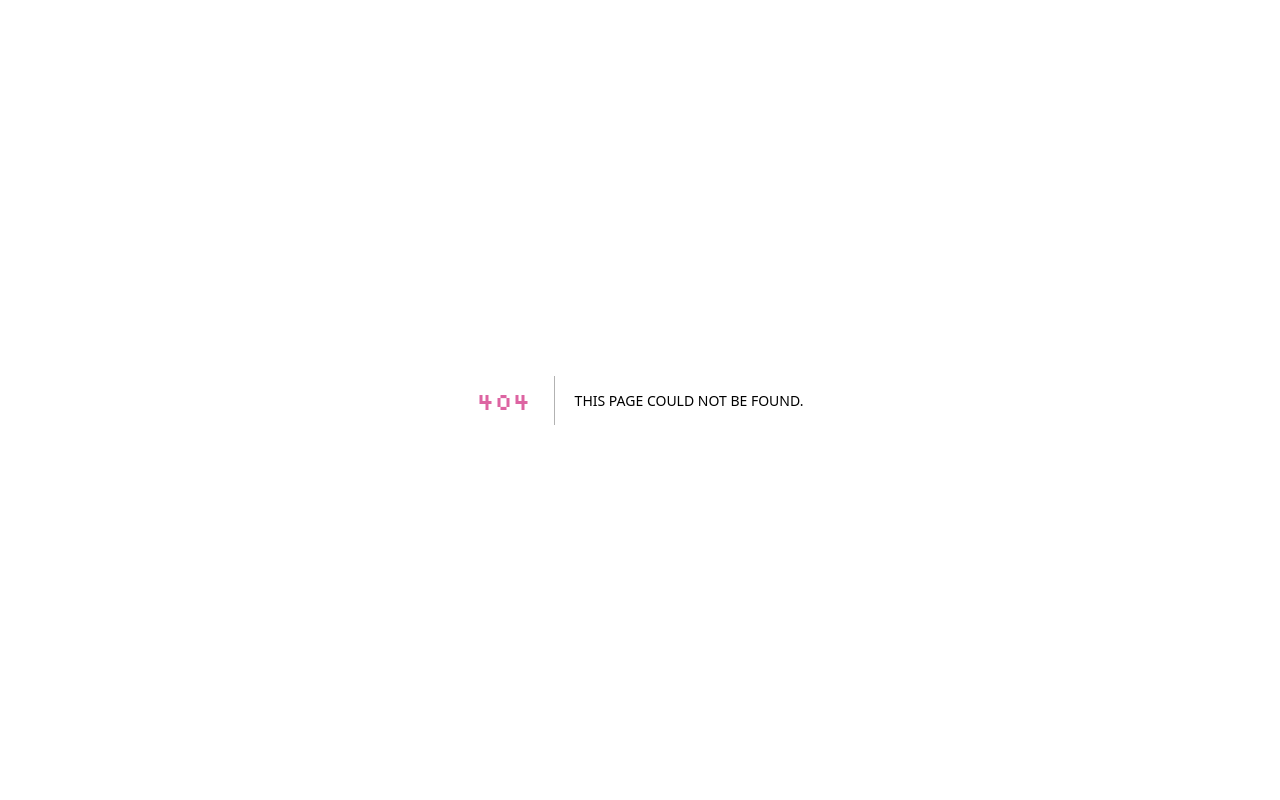
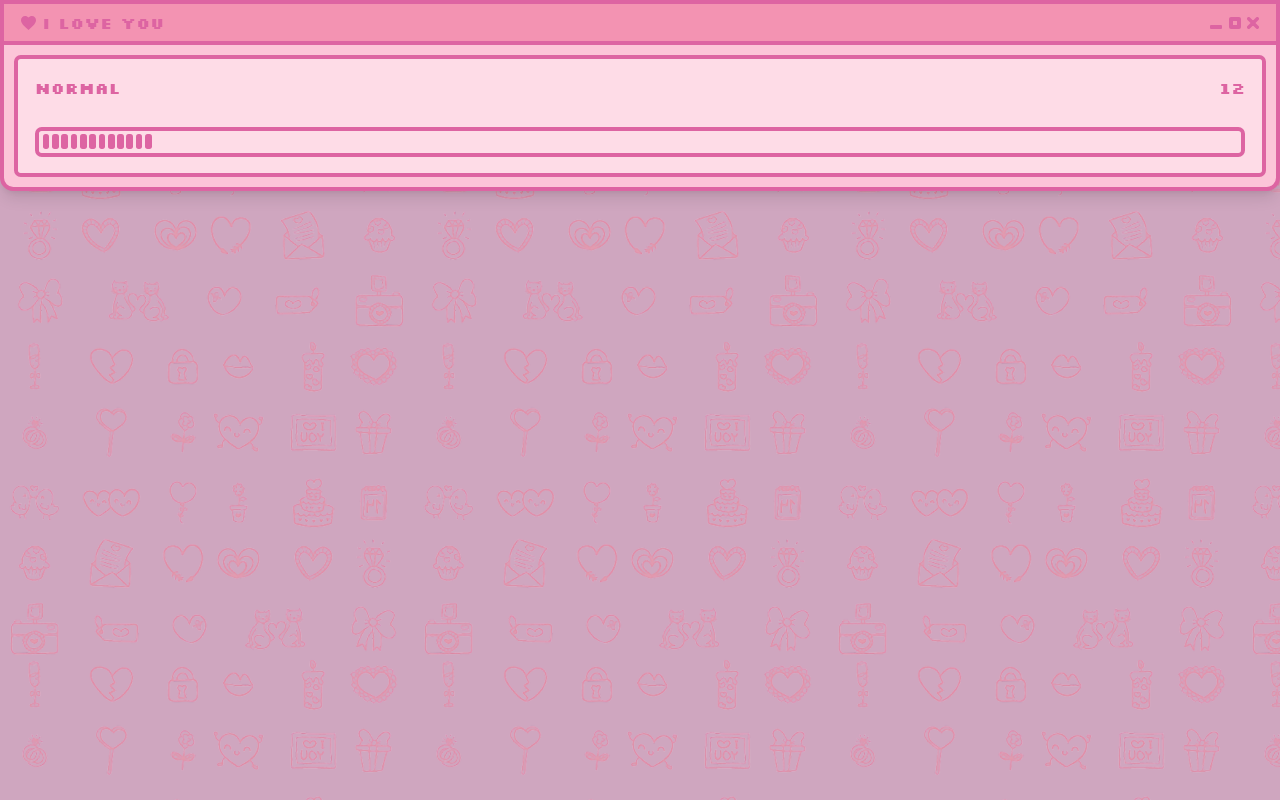
Before and after one commit to duttyfgh/kitty-tamagotchi, a Next.js app: page /home in a window 1280 px wide. Before the commit this address had no page. Built offline with nearby package versions, Linux system fonts and the light colour scheme.

Commit message:
add: header to home page ui

```diff
--- a/app/globals.css
+++ b/app/globals.css
@@ -12,6 +12,8 @@ html {
 
     padding: 0;
     margin: 0;
+
+    background-color: #CFA6BF;
 }
 
 h1 {
@@ -63,6 +65,10 @@ span {
 }
 
 /* dark */
+.dark-bg {
+    background-image: url('/dark-bg.png');
+}
+
 .dark-text {
     color: #616161
 }
--- /dev/null
+++ b/app/home/page.tsx
@@ -0,0 +1,30 @@
+import Header from "@/components/header"
+import Monitor from "@/components/monitor"
+import MoodAndScore from "@/components/score-bar/mood-and-score"
+import ProgressBar from "@/components/score-bar/progress-bar"
+import { theme } from "@/theme"
+
+const HomePage = () => {
+    return (
+        <div className={`${theme === 'light' ? 'light-bg' : 'dark-bg'} h-screen`}>
+            <Header text="i love you" isBorderBottom={false} theme={theme} />
+            <div className={`${(theme === 'light')
+                ? 'light-border light-container-bg '
+                : 'dark-border dark-container-bg'
+                }
+            p-6 rounded-b-[2rem] shadow-lg
+            `}>
+
+                <Monitor theme={theme}>
+                    <div className="flex flex-col gap-16">
+                        <MoodAndScore mood="normal" score={12} theme={theme} />
+                        <ProgressBar theme={theme} score={12}/>
+                    </div>
+                </Monitor>
+
+            </div>
+        </div>
+    )
+}
+
+export default HomePage
--- a/app/page.tsx
+++ b/app/page.tsx
@@ -1,15 +1,24 @@
+'use client'
+
+import { useRouter } from "next/navigation"
+import Image from "next/image"
+
 import Button from "@/components/button"
 import Card from "@/components/card"
 import Header from "@/components/header"
 import Monitor from "@/components/monitor"
-import Image from "next/image"
+import { theme } from "@/theme"
 
 const App = () => {
-  const theme = "light"
+  const router = useRouter()
+
+  const onGetStarted = () => {
+    router.push('/home')
+  }
 
   return (
-    <div className="light-bg h-screen bg-red-400">
-      <Header text="i love you" isBorderBottom={false} />
+    <div className={`${(theme === 'light') ? 'light-bg' : 'dark-bg'} h-screen`}>
+      <Header text="i love you" isBorderBottom={false} theme={theme} />
       <div className={`${(theme === 'light')
         ? 'light-border light-container-bg '
         : 'dark-border dark-container-bg'
@@ -17,25 +26,28 @@ const App = () => {
             p-6 flex justify-center items-center rounded-b-[2rem] shadow-lg
             `}>
 
-        <Monitor>
-          <h1 className="text-[3.4rem] -my-4">
+        <Monitor theme={theme}>
+          <h1 className={`${(theme === 'light')
+            ? 'light-text'
+            : 'dark-text'
+            }
+            text-[3.4rem] -my-4
+            `}>
             Happy Valentine&#39;s Day Dianaaa
           </h1>
         </Monitor>
 
       </div>
 
-      <div className="px-[1.7rem] pt-[6rem]">
+      <div className="px-[1.7rem] py-[3rem]">
 
-        <Card>
+        <Card theme={theme}>
           <div className="flex gap-6 flex-col items-center">
-            <Monitor>
-              <Image src='/landing-kitty.png' width={400} height={347} alt='...' className="scale-110"/>
+            <Monitor theme={theme}>
+              <Image src='/landing-kitty.png' width={400} height={347} alt='...' className="scale-110" />
             </Monitor>
 
-            <Button mode="secondary" theme="light">
-              <span>get started</span>
-            </Button>
+            <Button mode="secondary" theme={theme} onClick={onGetStarted}>get started</Button>
 
           </div>
         </Card>
--- a/components/button.tsx
+++ b/components/button.tsx
@@ -2,11 +2,14 @@ interface ButtonProps {
     children: React.ReactNode
     theme: 'dark' | 'light'
     mode: 'primary' | 'secondary'
+    onClick: () => void
 }
 
-const Button = ({ mode, theme, children }: ButtonProps) => {
+const Button = ({ mode, theme, children, onClick }: ButtonProps) => {
     return (
-        <button className={`
+        <button
+            onClick={onClick}
+            className={`
             ${theme === 'light' && mode === 'primary'
                 && 'light-border light-header-bg'
                 }
@@ -21,7 +24,12 @@ const Button = ({ mode, theme, children }: ButtonProps) => {
                 }
             py-3 flex justify-center items-center w-full rounded-[1rem] shadow-lg
         `}>
+            <span className={`${(theme === 'light')
+                ? 'light-text'
+                : 'dark-text'
+                }`}>
                 {children}
+            </span>
         </button>
     )
 }
--- a/components/card.tsx
+++ b/components/card.tsx
@@ -3,10 +3,10 @@ import Header from "./header"
 interface CardProps {
     headerText?: string
     children: React.ReactNode
-    theme?: "light" | "dark"
+    theme: "light" | "dark"
 }
 
-const Card = ({ children, headerText, theme = 'light' }: CardProps) => {
+const Card = ({ children, headerText, theme }: CardProps) => {
     return (
         <div className={`${(theme === 'light')
             ? 'light-border light-container-bg' // light
@@ -14,7 +14,7 @@ const Card = ({ children, headerText, theme = 'light' }: CardProps) => {
             }
             rounded-[2rem] shadow-lg overflow-hidden
         `}>
-            <Header text={headerText} isBorderBottom={true} />
+            <Header text={headerText} isBorderBottom={true} theme={theme} />
             <div className="p-[1.5rem]">
                 {children}
             </div>
--- a/components/header.tsx
+++ b/components/header.tsx
@@ -1,12 +1,13 @@
 import Image from "next/image"
+import Link from "next/link"
 
 interface HeaderProps {
     text?: string
-    theme?: 'light' | 'dark'
+    theme: 'light' | 'dark'
     isBorderBottom?: boolean
 }
 
-const Header = ({ text, theme = 'light', isBorderBottom }: HeaderProps) => {
+const Header = ({ text, theme, isBorderBottom }: HeaderProps) => {
     return (
         <header className={`${(theme === 'light')
             ? (isBorderBottom ? 'light-border-bottom light-header-bg' : 'light-header-border light-header-bg') // light
@@ -20,15 +21,20 @@ const Header = ({ text, theme = 'light', isBorderBottom }: HeaderProps) => {
             <div className="flex gap-4">
                 <Image src="/heart.svg" width={15} height={16} alt="♥" className={`${(theme === 'dark') && 'dark-filter'}`} />
                 {text && (
-                    <h1>{text}</h1>
+                    <h1 className={`${(theme === 'light')
+                        ? 'light-text'
+                        : 'dark-text'
+                    }`}>
+                        {text}
+                        </h1>
                 )}
             </div>
 
-            <div className="flex items-end gap-4">
+            <Link href='/' className="flex items-end gap-4">
                 <Image src="/dash.svg" width={12} height={4} alt="_" className={`${(theme === 'dark') && 'dark-filter'}`} />
                 <Image src="/rectangle.svg" width={12} height={12} alt="▯" className={`${(theme === 'dark') && 'dark-filter'}`} />
                 <Image src="/x-mark.svg" width={12} height={12} alt="X" className={`${(theme === 'dark') && 'dark-filter'}`} />
-            </div>
+            </Link>
 
         </header>
     )
--- a/components/monitor.tsx
+++ b/components/monitor.tsx
@@ -1,16 +1,16 @@
 interface MonitorProps {
     children: React.ReactNode
-    theme?: "light" | "dark"
+    theme: "light" | "dark"
 }
 
-const Monitor = ({ children, theme = 'light' }: MonitorProps) => {
+const Monitor = ({ children, theme}: MonitorProps) => {
     return (
 
         <div className={`${(theme === 'light')
             ? 'light-border light-monitor-bg' // light
             : 'dark-border dark-monitor-bg' // dark
             }
-            p-[2.5rem] flex justify-center items-center rounded-[1rem] w-full
+            p-[2.5rem] rounded-[1rem] w-full
             `}>
             {children}
         </div>
--- /dev/null
+++ b/components/score-bar/mood-and-score.tsx
@@ -0,0 +1,27 @@
+interface MoodAndScoreProps {
+    mood: string,
+    score: number
+    theme: 'light' | 'dark'
+}
+
+const MoodAndScore = ({ mood, score, theme }: MoodAndScoreProps) => {
+    return (
+        <div className="flex justify-between">
+            <h1 className={`${(theme === 'light')
+                ? 'light-text'
+                : 'dark-text'
+                }`}>
+                {mood}
+            </h1>
+
+            <h1 className={`${(theme === 'light')
+                ? 'light-text'
+                : 'dark-text'
+                }`}>
+                {score}
+            </h1>
+        </div>
+    )
+}
+
+export default MoodAndScore
--- /dev/null
+++ b/components/score-bar/progress-bar-item.tsx
@@ -0,0 +1,7 @@
+const ProgressBarItem = () => {
+    return (
+        <div className="w-4 h-[2.3rem] bg-[#DD64A2] rounded-[0.4rem]"></div>
+    )
+}
+
+export default ProgressBarItem
--- /dev/null
+++ b/components/score-bar/progress-bar.tsx
@@ -0,0 +1,31 @@
+import ProgressBarItem from "./progress-bar-item"
+
+interface ProgressBarProps {
+    score: number
+    theme: 'light' | 'dark'
+}
+
+const ProgressBar = ({ score, theme }: ProgressBarProps) => {
+    const progressBarItems = () => {
+        const progressBarItemsArray = []
+
+        let i = 0
+        while (i < score) {
+            i++
+            progressBarItemsArray.push(<ProgressBarItem key={i} />)
+        }
+        return progressBarItemsArray
+
+    }
+
+    return (
+        <div className={`${theme === 'light'
+            ? 'light-border'
+            : 'dark-border'}
+         rounded-[1rem] flex gap-[0.4rem] py-2 px-[0.6rem]`}>
+            {progressBarItems()}
+        </div>
+    )
+}
+
+export default ProgressBar
--- a/eslint.config.mjs
+++ b/eslint.config.mjs
@@ -14,6 +14,7 @@ const eslintConfig = [
   {
     rules: {
       "@typescript-eslint/no-unused-vars": "off",
+      "prefer-const": "off"
     },
   }
 ];
--- /dev/null
+++ b/theme.ts
@@ -0,0 +1,6 @@
+export let theme: 'light' | 'dark'
+    = 'light'
+
+export const OnTheme = (newTheme: 'light' | 'dark') => {
+    theme = newTheme
+}
```
Also changed, not shown: public/dark-bg.png (added). Lines whose indentation alone changed are shown as unchanged.
